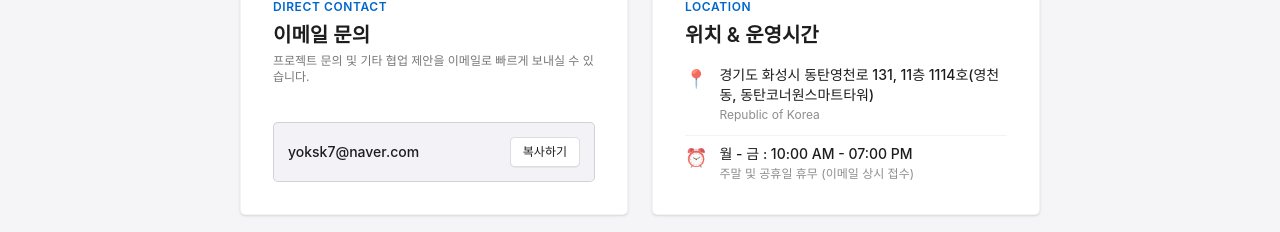
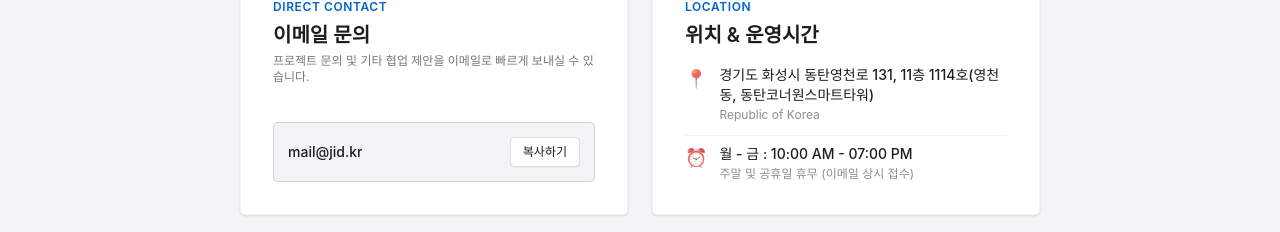
Before and after one commit to kkomjirak/jdesign, a Next.js app: page /contact in a window 1280 px wide. Shown: the part 1336-1568 px from the top of the page. Built offline with nearby package versions, Linux system fonts and the light colour scheme; a web font is replaced by a local one.

Commit message:
feat: 대표 이메일 주소를 mail@jid.kr 로 변경 및 단일 소스화

```diff
--- a/src/app/actions/contact.ts
+++ b/src/app/actions/contact.ts
@@ -7,7 +7,7 @@ export interface ContactFormData {
   selectedBudget: string;
 }
 
-export const CONTACT_RECEIVER_EMAIL = "yoksk7@naver.com";
+export const CONTACT_RECEIVER_EMAIL = "mail@jid.kr";
 
 export function formatContactContent(data: ContactFormData): string {
   const { name, email, company, message, selectedTypes, selectedBudget } = data;
--- a/src/components/contact/ContactForm.tsx
+++ b/src/components/contact/ContactForm.tsx
@@ -67,7 +67,7 @@ export default function ContactForm() {
 
   const handleCopyEmail = () => {
     navigator.clipboard.writeText(CONTACT_RECEIVER_EMAIL).then(() => {
-      setCopyFeedback("이메일 주소(yoksk7@naver.com)가 복사되었습니다!");
+      setCopyFeedback(`이메일 주소(${CONTACT_RECEIVER_EMAIL})가 복사되었습니다!`);
       setTimeout(() => setCopyFeedback(""), 3000);
     });
   };
--- a/src/components/contact/ContactInfo.tsx
+++ b/src/components/contact/ContactInfo.tsx
@@ -1,10 +1,11 @@
 "use client";
 
 import { useState } from "react";
+import { CONTACT_RECEIVER_EMAIL } from "@/app/actions/contact";
 
 export default function ContactInfo() {
   const [copied, setCopied] = useState(false);
-  const email = "yoksk7@naver.com";
+  const email = CONTACT_RECEIVER_EMAIL;
 
   const copyEmail = () => {
     navigator.clipboard.writeText(email);
```
